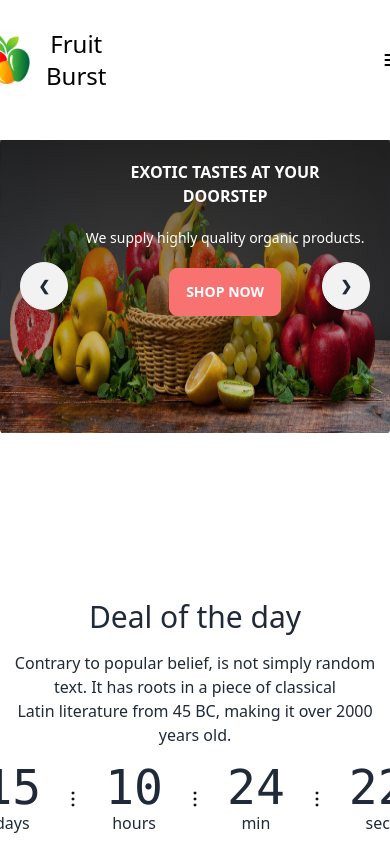
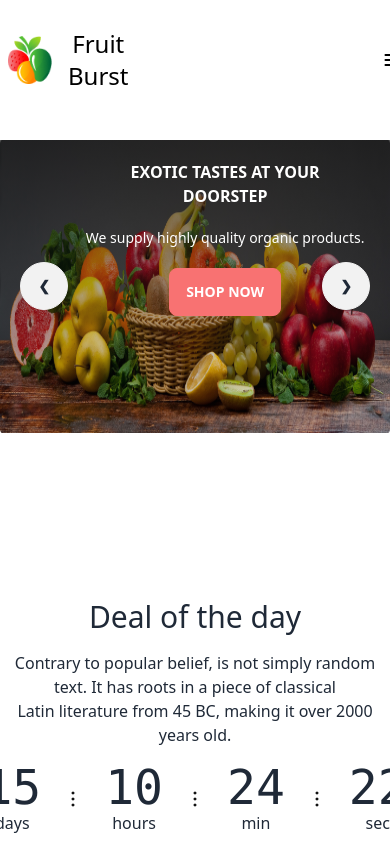
Before and after one commit to Souravn1200/B8A3-fruit-brust-website, a plain HTML site: page index.html in a window 390 px wide. Shown: the top 844 px of the page. Drawn offline with nearby package versions, Linux system fonts and the light colour scheme; grey boxes are pictures that could not be loaded.

Commit message:
final push

```diff
--- a/index.html
+++ b/index.html
@@ -77,7 +77,7 @@
           </ul>
         </div>
 
-        <div class="navbar-start justify-center text-center text-black lg:text-white">
+        <div class="navbar-start lg:justify-center text-center text-black lg:text-white ">
           <img class="h-12 w-12 mr-4" src="images/logo.png" alt="">
           <p class="lg:text-4xl text-2xl">Fruit Burst</p>
         </div>
```
